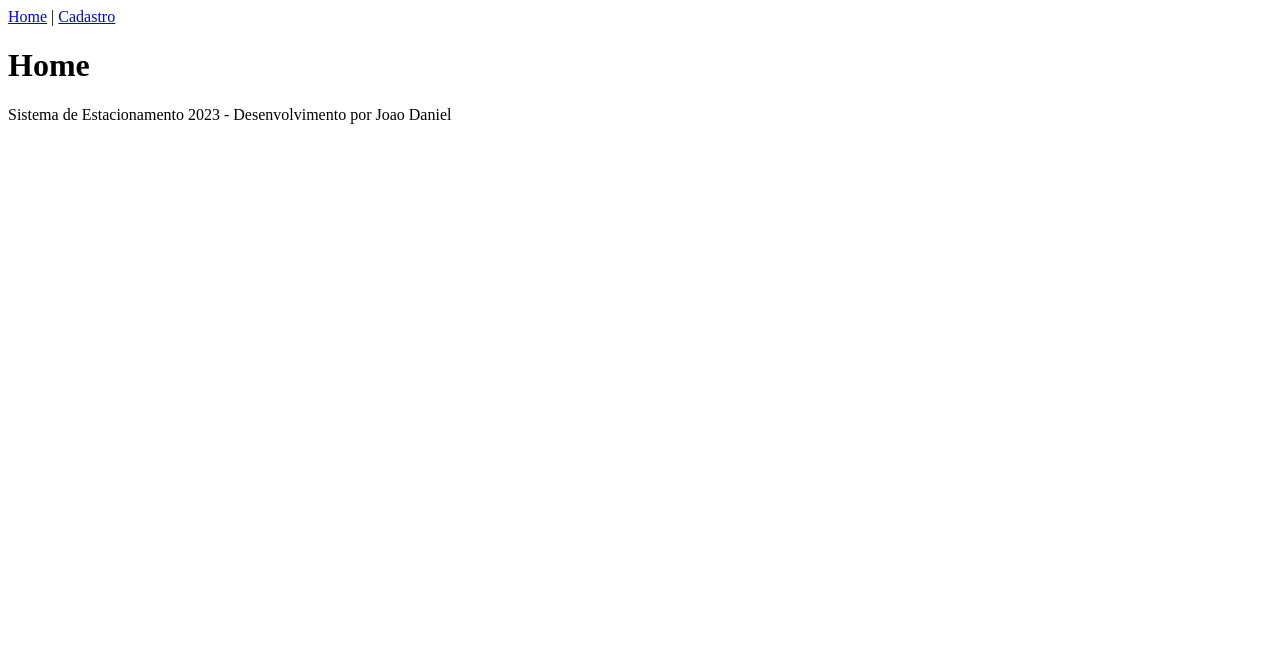
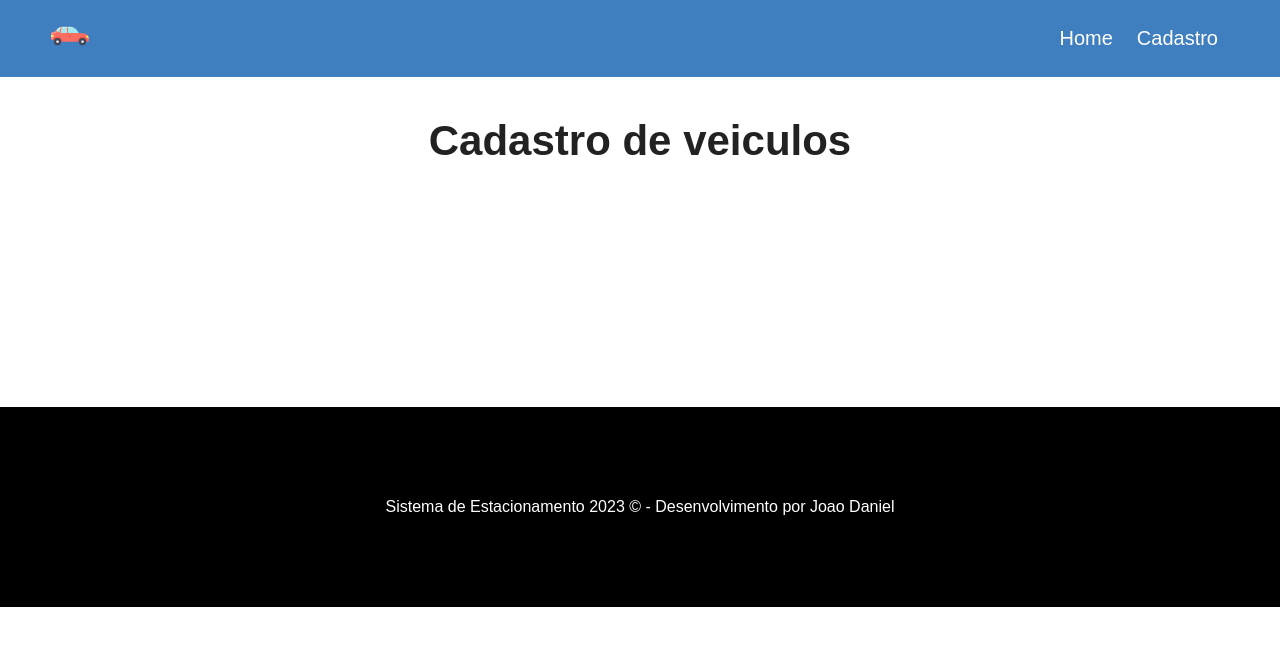
Before and after one commit to jdaniel231/appparking, a Vue app: page / in a window 1280 px wide. Shown: the top 646 px of the page. Built offline with nearby package versions, Linux system fonts and the light colour scheme.

Commit message:
ajustando home e rodape

```diff
--- a/src/App.vue
+++ b/src/App.vue
@@ -1,6 +1,8 @@
 <template>
-  <Navbar />
-  <router-view/>
+  <Navbar :logo= "logo_src" :alt="app_name" />
+  <div class="main-container">
+    <router-view/>
+  </div>
   <Footer />
 </template>
 
@@ -12,10 +14,34 @@
     components:{
       Navbar,
       Footer
+    },
+    data() {
+      return {
+        logo_src:"/img/carro.png",
+        app_name:"Cadastre o Carro do Estacionamento"
+      }
     }
   }
 </script>
 
 <style>
+  *{
+    margin: 0px;
+    padding: 0px;
+    box-sizing: border-box;
+    font-family: Arial, Helvetica, sans-serif;
+  }
 
+  .main-container{
+    margin:40px;
+    min-height: 250px;
+  }
+
+  h1{
+    text-align: center;
+    font-size: 42px;
+    margin-bottom: 40px;
+    color: #222;
+
+  }
 </style>
--- a/src/components/Footer.vue
+++ b/src/components/Footer.vue
@@ -1,6 +1,7 @@
 <template>
-
-  <p>Sistema de Estacionamento 2023 - Desenvolvimento por Joao Daniel</p>
+  <footer id="footer">
+    <p>Sistema de Estacionamento 2023 &copy; - Desenvolvimento por Joao Daniel</p>
+  </footer>
 </template>
 
 <script>
@@ -10,5 +11,13 @@
 </script>
 
 <style scoped>
-
+  #footer{
+    height: 200px;
+    background-color: black;
+    color: white;
+    display: flex;
+    align-items: center;
+    justify-content: center;
+    width: 100%;
+  }
 </style>
--- a/src/components/Navbar.vue
+++ b/src/components/Navbar.vue
@@ -1,21 +1,52 @@
 <template>
-  <div id="nav"  >
+  <div id="nav">
 
-    <router-link to="/">
-      <img src="" id="logo">
+    <router-link to="/" id="logo-url">
+      <img :src="logo" :alt="alt" id="logo">
     </router-link>
 
-    <router-link to="/">Home</router-link> |
+    <router-link to="/">Home</router-link>
     <router-link to="/cadastro">Cadastro</router-link>
   </div>
 </template>
 
 <script>
+
 export default {
-  name: "Navbar"
+  name: "Navbar",
+  props: ["logo", "alt" ]
 }
 </script>
 
 <style scoped>
+ #nav {
+  background-color: #3f7fbf;
+  padding: 15px 50px;
+  display: flex;
+  justify-content: flex-end;
+  align-items: center;
+ }
 
+ #nav #logo-url{
+  margin: auto;
+  margin-left: 0;
+ }
+
+ #logo{
+  width: 40px;
+  height: 40px;
+ }
+
+ #nav a{
+  color: #fff;
+  text-decoration: none;
+  margin: 12px;
+  transition: .2s;
+  font-size: 20px;
+ }
+
+ #nav a:hover{
+  color: red;
+  border-bottom: 2px solid red;
+ }
 </style>
--- a/src/views/Cadastro.vue
+++ b/src/views/Cadastro.vue
@@ -1,5 +1,5 @@
 <template>
-  <div class="cadastro">
-    <h1>Cadastro de veiculos</h1>
-  </div>
+
+  <h1>Lista de veículos cadastros</h1>
+
 </template>
--- a/src/views/Home.vue
+++ b/src/views/Home.vue
@@ -1,7 +1,6 @@
 <template>
-  <div class="home">
-   <h1>Home</h1>
-  </div>
+
+  <h1>Cadastro de veiculos</h1>
 </template>
 
 <script>
```
